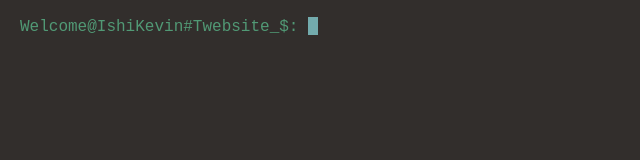
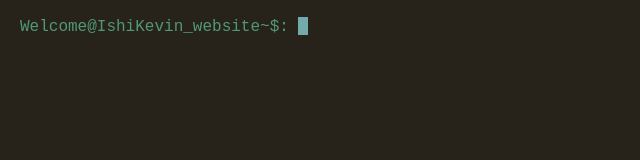
Before and after one commit to IshKevin/Terminal_web, a plain HTML site: page index.html in a window 1280 px wide. Shown: the top 160 px of the page, without its empty margins (0-640 px from the left). Drawn offline with Linux system fonts and the light colour scheme.

Commit message:
modifie the style of site

```diff
--- a/style.css
+++ b/style.css
@@ -5,7 +5,7 @@ body {
   width: 100%;
   min-width: 550px;
   color: #519975;
-  background: #322e2c;
+  background: #27221a;
   font-family: cursor, monospace;
   overflow-x: hidden;
 }
@@ -61,7 +61,7 @@ b {
 }
 #liner::before {
   color: #519975;
-  content: "Welcome@IshiKevin#Twebsite_$:";
+content: "Welcome@IshiKevin_website~$:";
 }
 #liner.password::before {
   content: "Password:";
```
